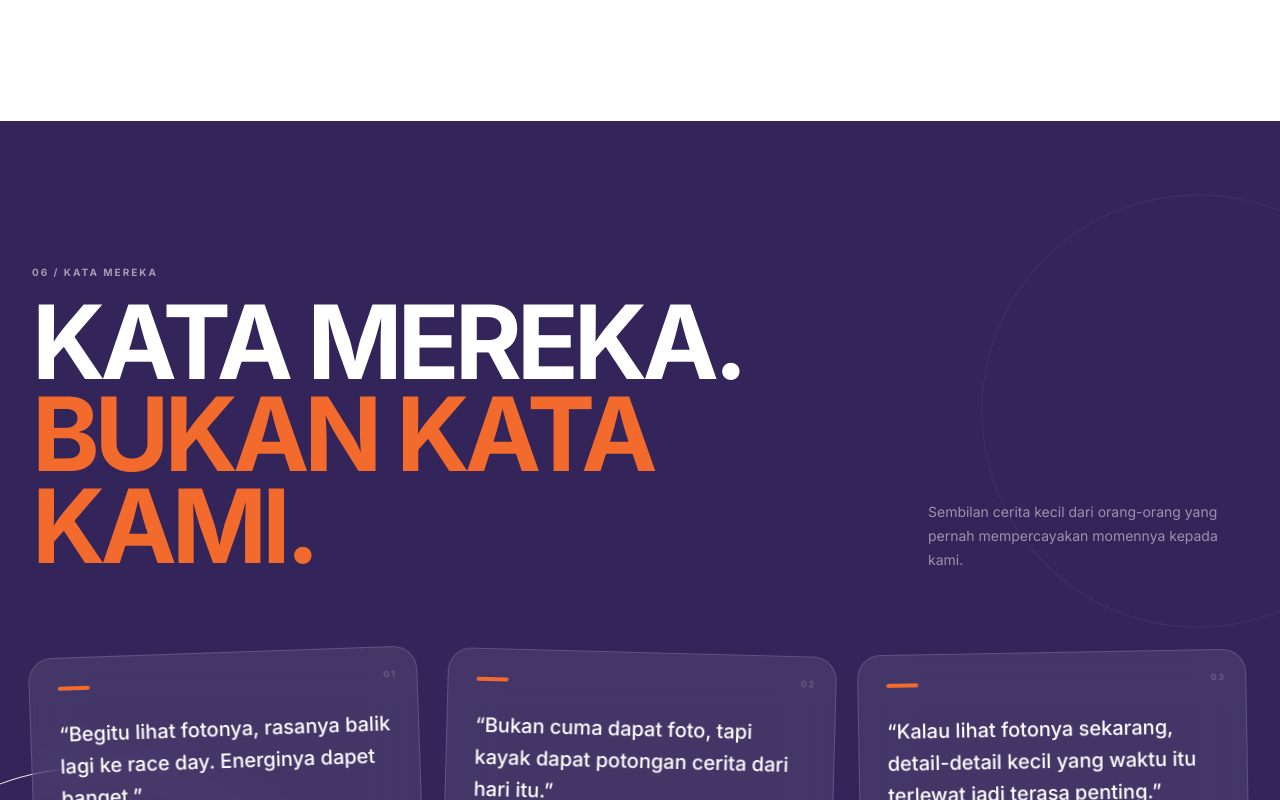
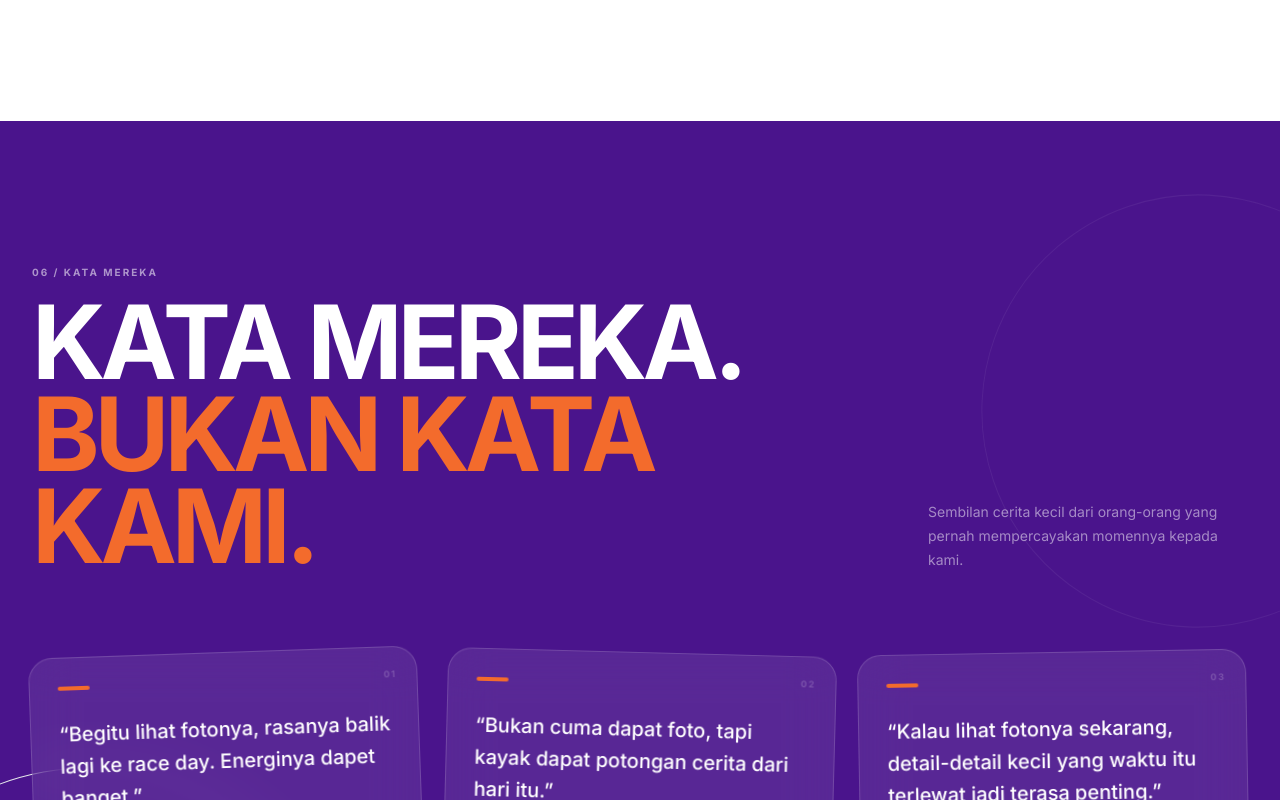
Before and after one commit to ucingweb-sikucingpembuatweb/dependen.foto, a Next.js app: page / in a window 1280 px wide. Shown: the part 6520-7320 px from the top of the page. Built offline with nearby package versions, Linux system fonts and the light colour scheme.

Commit message:
Update DependentFoto.tsx

```diff
--- a/components/DependentFoto.tsx
+++ b/components/DependentFoto.tsx
@@ -899,7 +899,7 @@ export default function DependenFoto() {
           SELECTED STORIES
       ===================================================== */}
 
-      <section className="bg-[#33245A] px-5 py-20 text-white sm:px-8 sm:py-32">
+      <section className="bg-[#4A148C] px-5 py-20 text-white sm:px-8 sm:py-32">
         <div className="mx-auto max-w-[1500px]">
           <Reveal>
             <p className="text-[10px] font-bold uppercase tracking-[.2em] text-white/60">
@@ -1158,7 +1158,7 @@ export default function DependenFoto() {
           UNGU DIBUAT LEBIH SOFT
       ===================================================== */}
 
-      <section className="relative overflow-hidden bg-[#33245A] px-5 py-24 text-white sm:px-8 sm:py-36">
+      <section className="relative overflow-hidden bg-[#4A148C] px-5 py-24 text-white sm:px-8 sm:py-36">
         <motion.div
           animate={{
             rotate: [0, 360],
```
